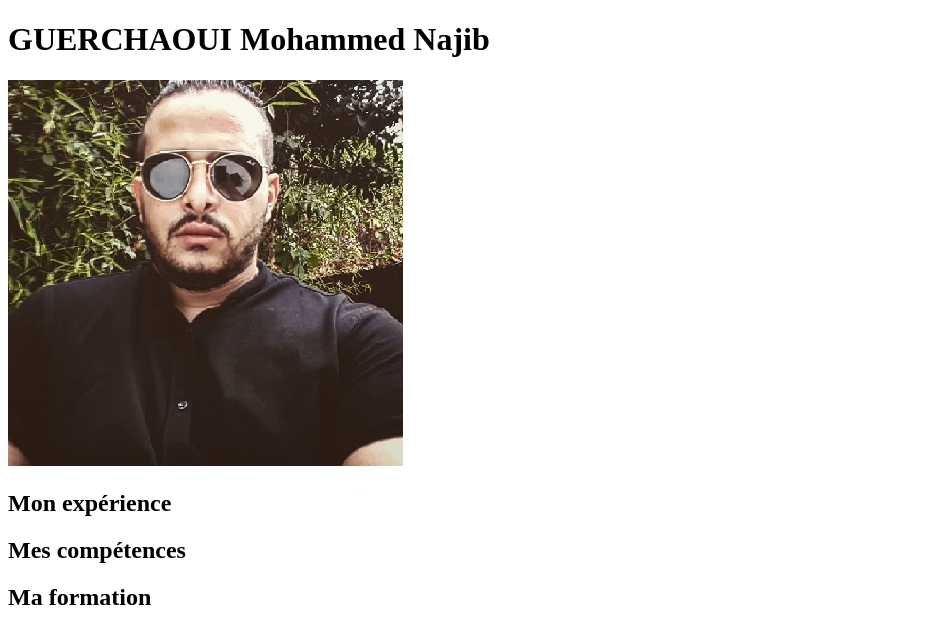
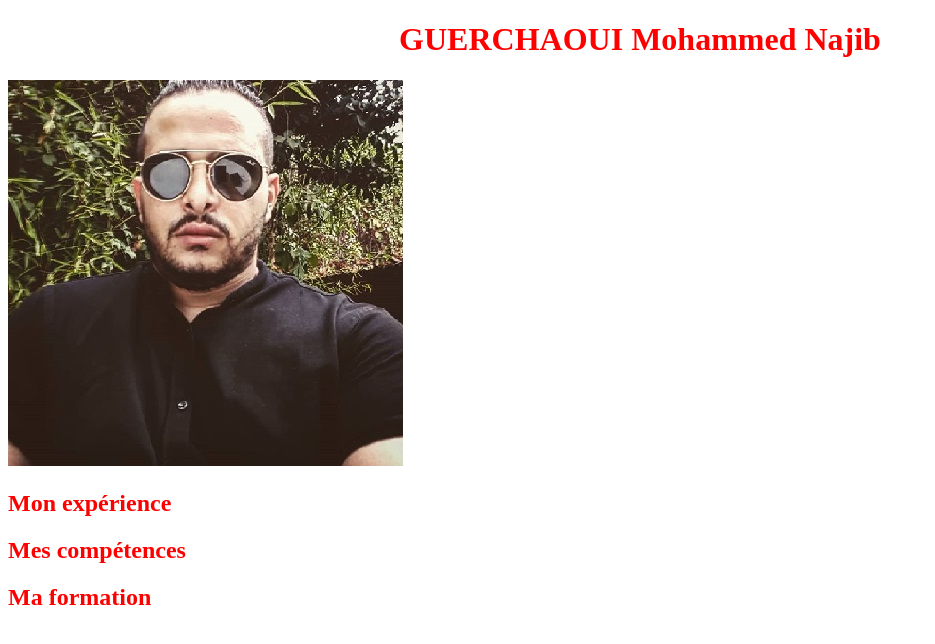
Before and after one commit to mnajibg/openclassroom, a plain HTML site: page CV.html in a window 1280 px wide. Shown: the whole page, without its empty margins (0-935 px from the left). Drawn offline with Linux system fonts and the light colour scheme.

Commit message:
modification nom fichier CSS

```diff
--- a/CV.html
+++ b/CV.html
@@ -3,7 +3,7 @@
 <html>
     <head>
         <meta charset="utf-8" />
-         <link rel="styleheet" href="style.css" /link>
+        <link rel="stylesheet" href="cvstyle.css">
         <title>CV</title>
     </head>
 
--- /dev/null
+++ b/cvstyle.css
@@ -0,0 +1,11 @@
+h1
+{
+	color: red;
+	text-align: center;
+}
+
+h2
+{
+	color: red;
+	text-align: left;
+}
```
